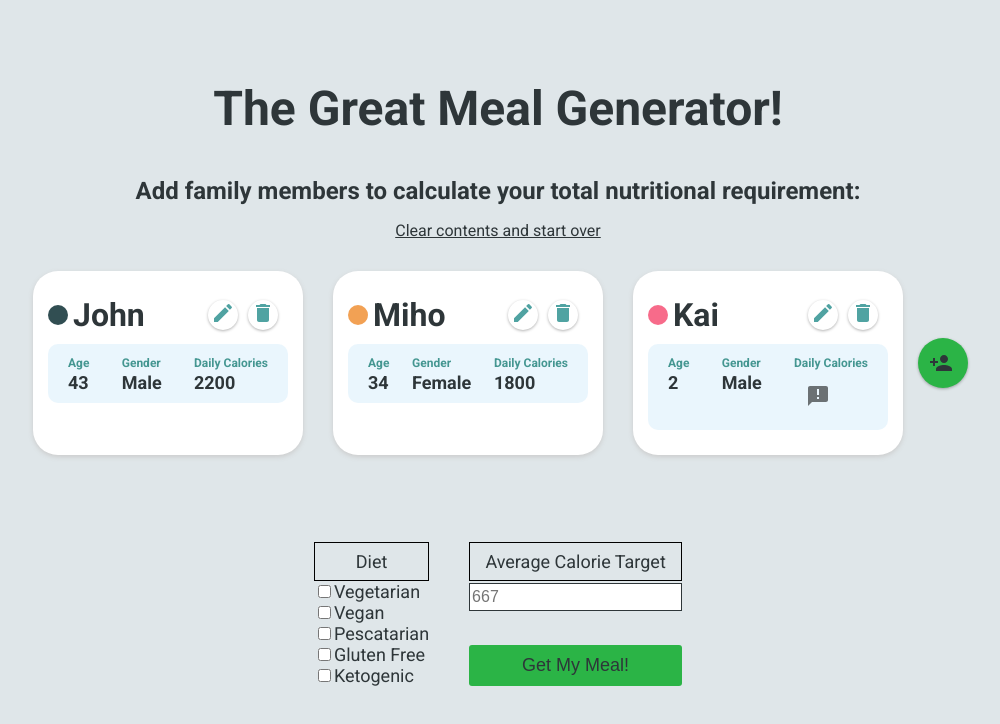
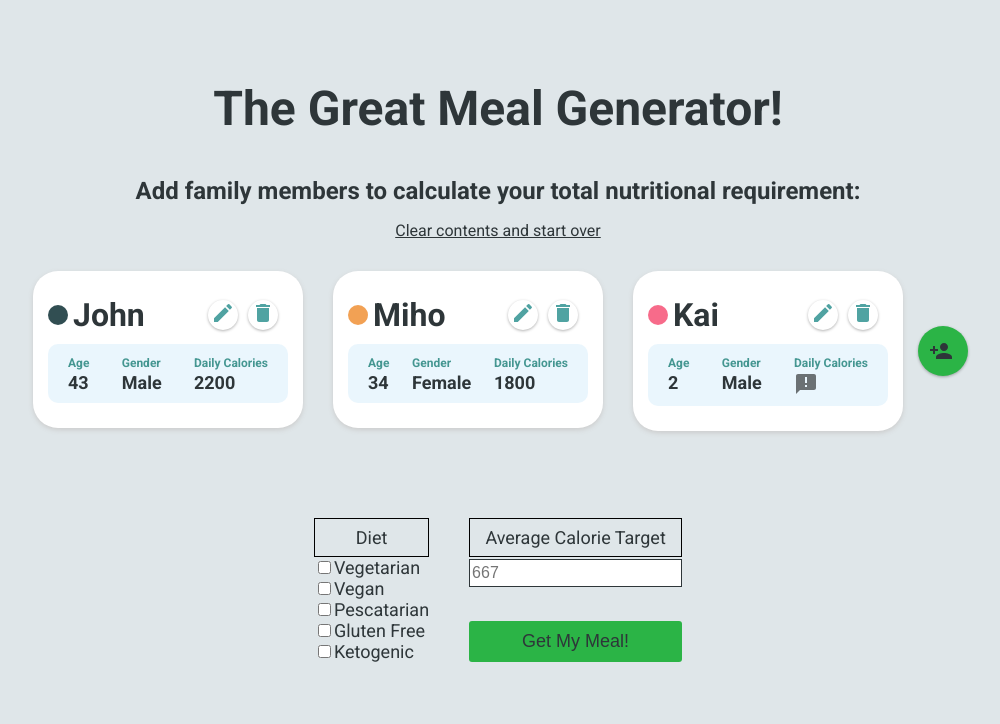
Before and after one commit to justjohnd/salt-and-prepper, a React (Create React App) app: page / in a window 1280 px wide. Shown: the top 724 px of the page, without its empty margins (142-1142 px from the left). Built offline with nearby package versions, Linux system fonts and the light colour scheme; a web font is replaced by a local one.

Commit message:
Style cards

```diff
--- a/public/styles.css
+++ b/public/styles.css
@@ -96,9 +96,8 @@ ul {
 }
 /* Card Content */
 .con-card {
-  display: flex;
-  flex-grow: 1;
-  justify-content: center;
+  display: inline-block;
+  margin: 0 auto;
 }
 
 .card {
@@ -416,6 +415,11 @@ a:hover {
   font-size: var(--font-default-size);
 }
 
+/* Remove padding from info button */
+.info .MuiIconButton-root {
+  padding: 0px;
+}
+
 /* Adjust for non-mobile */
 @media (min-width: 576px) {
   body {
--- a/src/components/Card.jsx
+++ b/src/components/Card.jsx
@@ -48,7 +48,7 @@ function Card(props) {
             info={
               props.calories === 0 ? (
                 <Tooltip title="Sorry! We don't calculate calories for children under four years old">
-                  <IconButton aria-label="Sorry! We don't calculate calories for children under four years old">
+                  <IconButton className="sorry-btn" aria-label="Sorry! We don't calculate calories for children under four years old">
                     <AnnouncementIcon className="btn-small tooltip" />
                   </IconButton>
                 </Tooltip>
--- a/src/components/UserCards.jsx
+++ b/src/components/UserCards.jsx
@@ -8,7 +8,7 @@ function UserCards(props) {
   const userCalArray = []; //This array collects userCal, which will be used to calculate the average calories for all memters in the User Section
   return (
     <div>
-      <div className="container users-container">
+      <div className="users-container">
         {props.users.map(user => {
           const userAge = ageCalc(user.birthday);
           let userGender;
```
